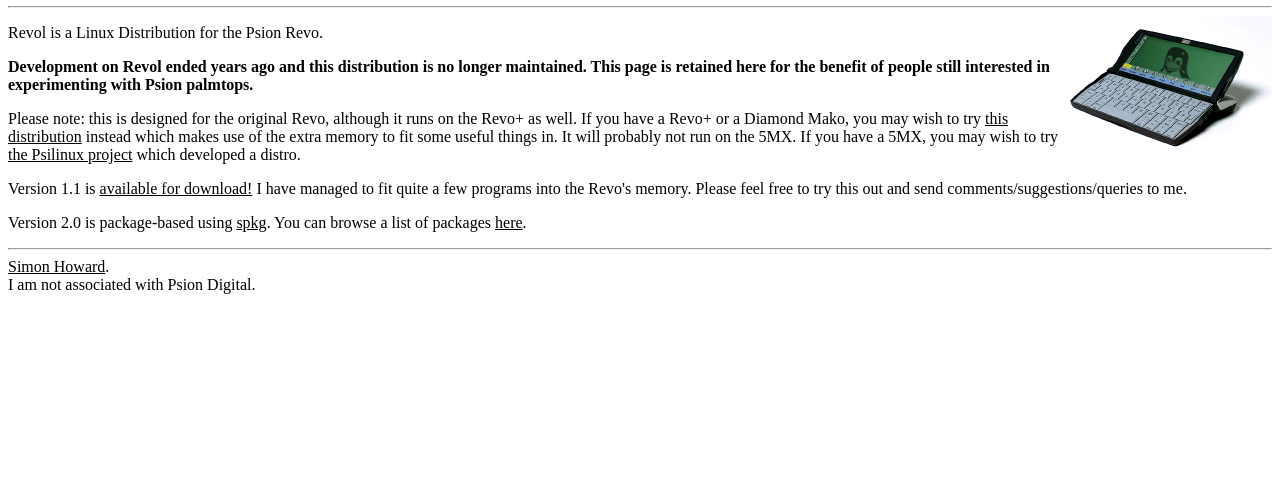
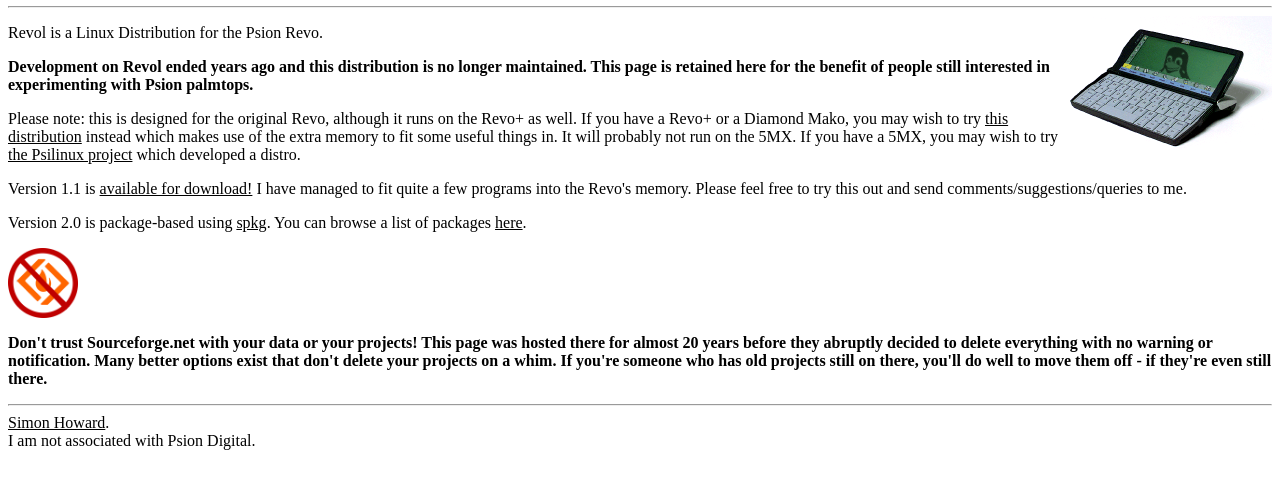
Before and after one commit to fragglet/revol, a plain HTML site: page index.html in a window 1280 px wide. Shown: the part 100-588 px from the top of the page. Drawn offline with Linux system fonts and the light colour scheme.

Commit message:
Add Sourceforge rant.

```diff
--- a/index.html
+++ b/index.html
@@ -57,7 +57,13 @@ Version 2.0 is package-based using <a href="spkg.html">spkg</a>. You can browse
 a list of packages <a href="pkgdesc/pkglist.html">here</a>.
 </p>
 
-
+<img src="the-real-bitbucket.png" float="left" height="70px">
+<p> <b>Don't trust Sourceforge.net with your data or your projects! This page
+was hosted there for almost 20 years before they abruptly decided to delete
+everything with no warning or notification. Many better options exist that
+don't delete your projects on a whim. If you're someone who has old projects
+still on there, you'll do well to move them off - if they're even still there.
+</b></p>
 
 <hr>
 <a href="mailto:fraggle@nospam.gmail.com">Simon Howard</a>. <br>
```
Also changed, not shown: the-real-bitbucket.png (added).
